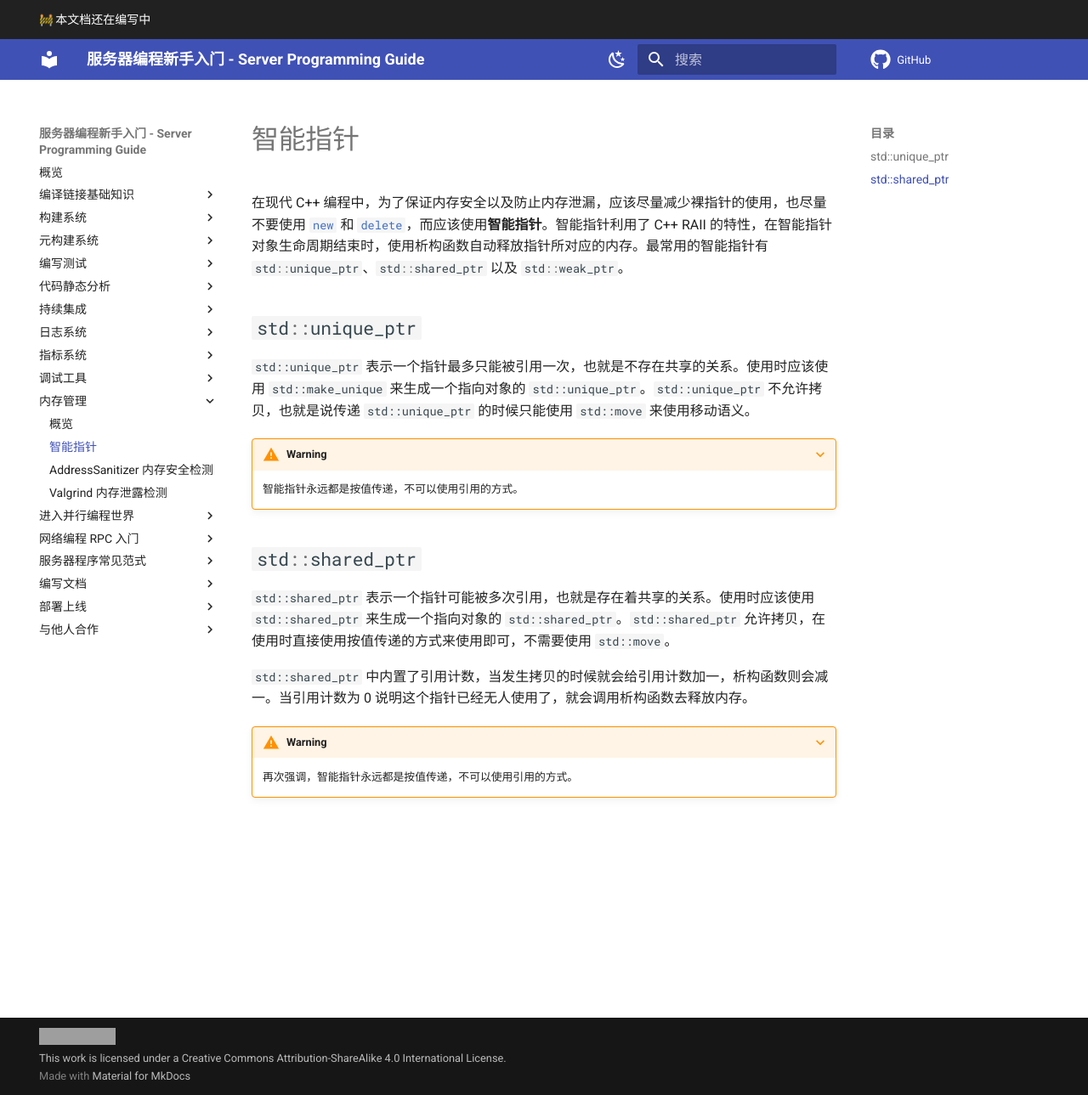
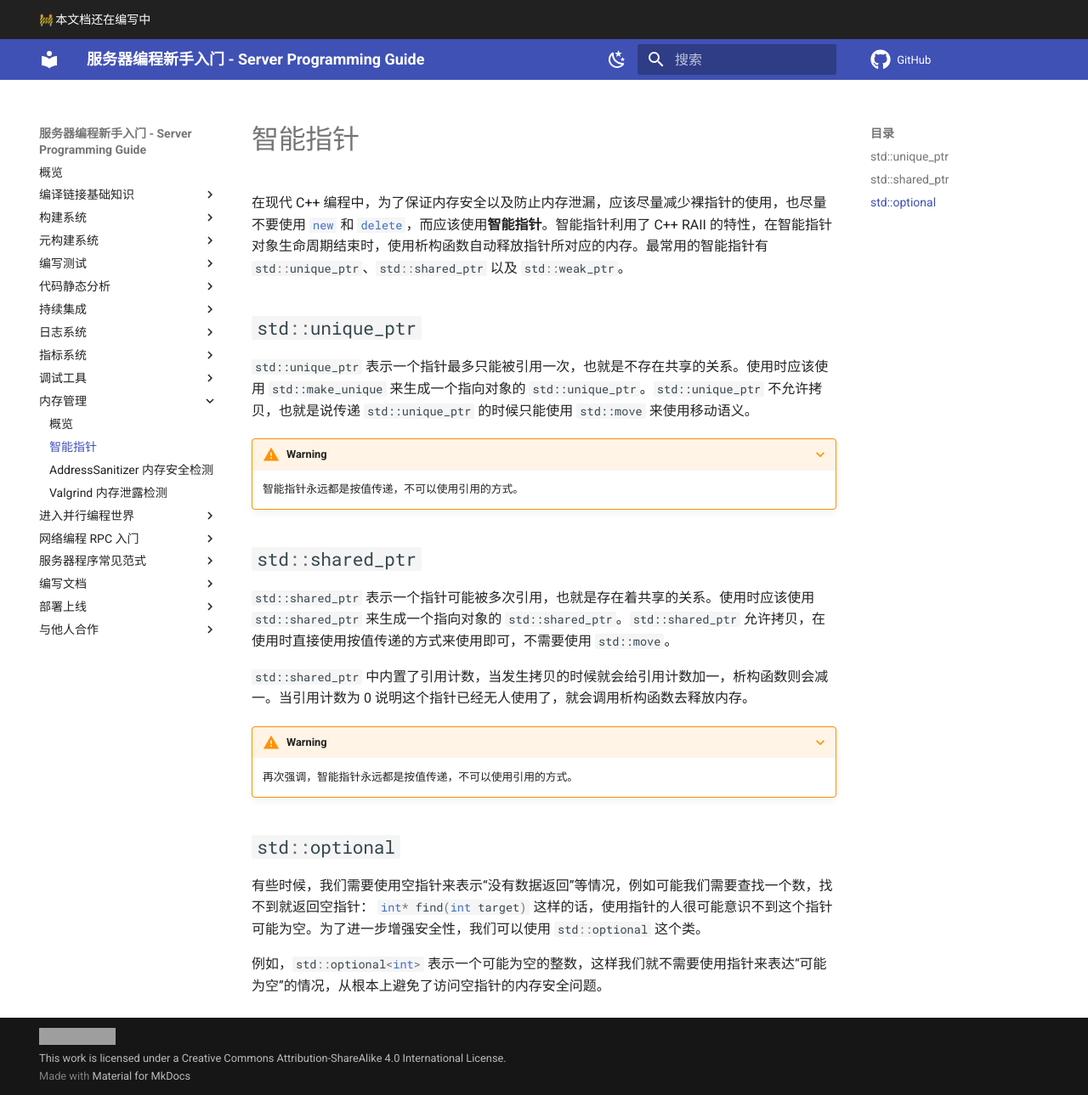
Before and after one commit to howardlau1999/server-programming-guide, an MkDocs documentation site: the page built from docs/memory/smart-pointer.md, in a window 1280 px wide and 1289 px high. Shown: the whole window at 85% size. Built offline with MkDocs 1.6.1 and Material for MkDocs 9.7.7, drawn with Linux system fonts in a browser that asks for light colours; emoji names are drawn with the system emoji font; comment, search, counter and statistics services are not loaded; grey boxes are pictures that could not be loaded.

Commit message:
optional

```diff
--- a/docs/memory/smart-pointer.md
+++ b/docs/memory/smart-pointer.md
@@ -17,3 +17,9 @@
 
 ???+warning
     再次强调，智能指针永远都是按值传递，不可以使用引用的方式。
+
+## `#!cpp std::optional`
+
+有些时候，我们需要使用空指针来表示“没有数据返回”等情况，例如可能我们需要查找一个数，找不到就返回空指针： `#!cpp int* find(int target)` 这样的话，使用指针的人很可能意识不到这个指针可能为空。为了进一步增强安全性，我们可以使用 `#!cpp std::optional` 这个类。
+
+例如，`#!cpp std::optional<int>` 表示一个可能为空的整数，这样我们就不需要使用指针来表达“可能为空”的情况，从根本上避免了访问空指针的内存安全问题。
```
